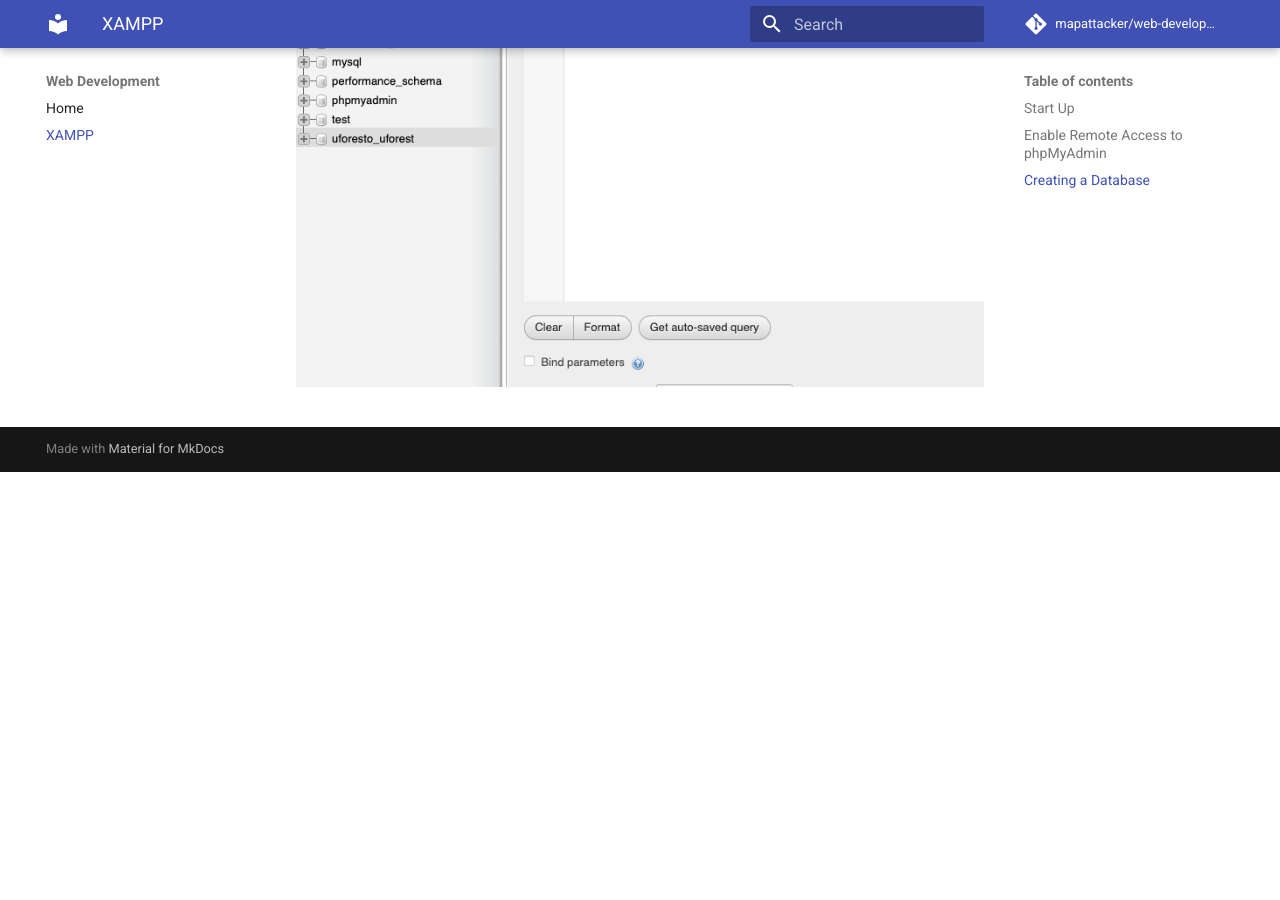
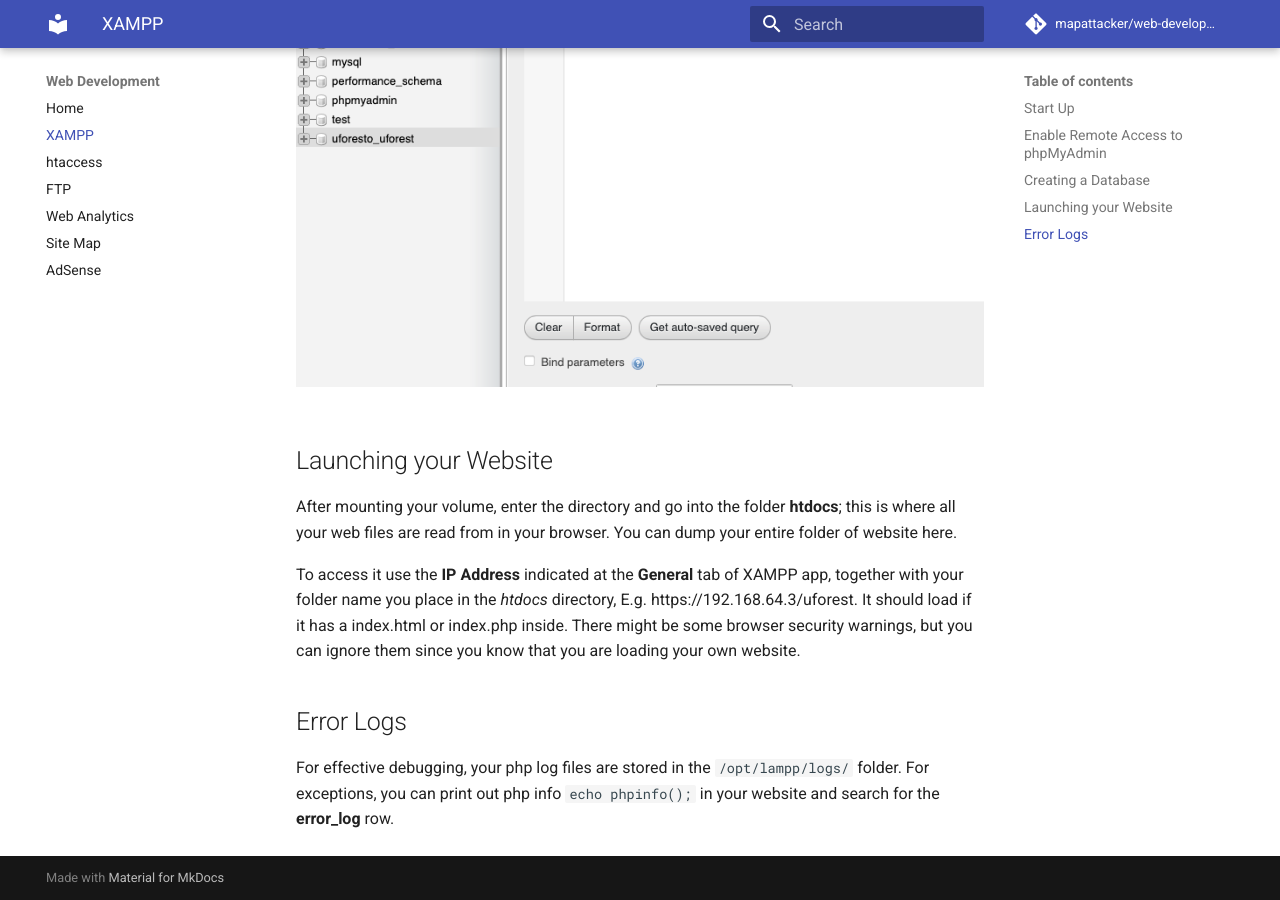
Before and after one commit to mapattacker/php-web-devlopment, an MkDocs documentation site: the page built from docs/xampp.md, in a window 1280 px wide and 900 px high, scrolled down 4500 px. Built offline with MkDocs 1.6.1 and Material for MkDocs 9.7.7, drawn with Linux system fonts in a browser that asks for light colours; comment, search, counter and statistics services are not loaded; before the commit the page ends 4972 px from its top, so only the background shows below that.

Commit message:
new updates

```diff
--- a/docs/xampp.md
+++ b/docs/xampp.md
@@ -82,3 +82,14 @@
   <img src="https://github.com/mapattacker/php-web-devlopment/blob/master/images/myphpadmin3.png?raw=true" style="width:100%" />
   <figcaption></figcaption>
 </figure>
+
+
+## Launching your Website
+
+After mounting your volume, enter the directory and go into the folder **htdocs**; this is where all your web files are read from in your browser. You can dump your entire folder of website here.
+
+To access it use the **IP Address** indicated at the **General** tab of XAMPP app, together with your folder name you place in the *htdocs* directory, E.g. https://192.168.64.3/uforest. It should load if it has a index.html or index.php inside. There might be some browser security warnings, but you can ignore them since you know that you are loading your own website.
+
+## Error Logs
+
+For effective debugging, your php log files are stored in the `/opt/lampp/logs/` folder. For exceptions, you can print out php info `echo phpinfo();` in your website and search for the **error_log** row.
--- a/mkdocs.yml
+++ b/mkdocs.yml
@@ -5,6 +5,11 @@
 nav:
   - Home: index.md
   - XAMPP: xampp.md
+  - htaccess: htaccess.md
+  - FTP: ftp.md
+  - Web Analytics: analytics.md
+  - Site Map: sitemap.md
+  - AdSense: adsense.md
 
 repo_name: mapattacker/web-development
 repo_url: https://github.com/mapattacker/web-development
```
Also changed, not shown: docs/analytics.md (added, +1 -0 lines), docs/ftp.md (added, +15 -0 lines), docs/htaccess.md (added, +3 -0 lines), docs/index.md (+1 -1 lines), docs/sitemap.md (added, +1 -0 lines), docs/adsense.md (added), images/ftp2.png (added), 1 other file.
